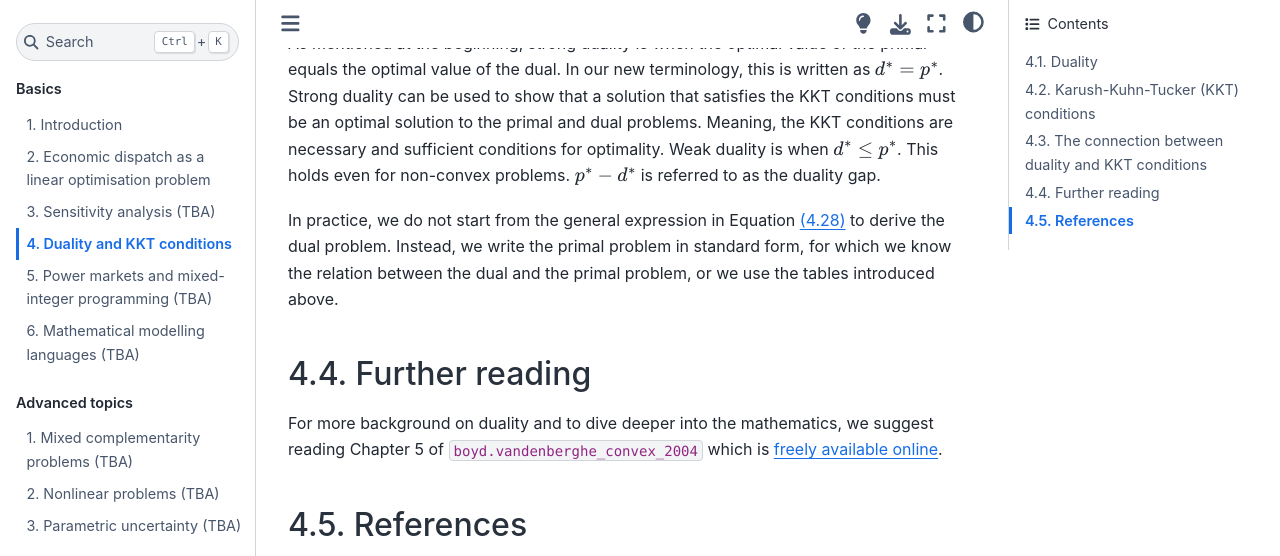
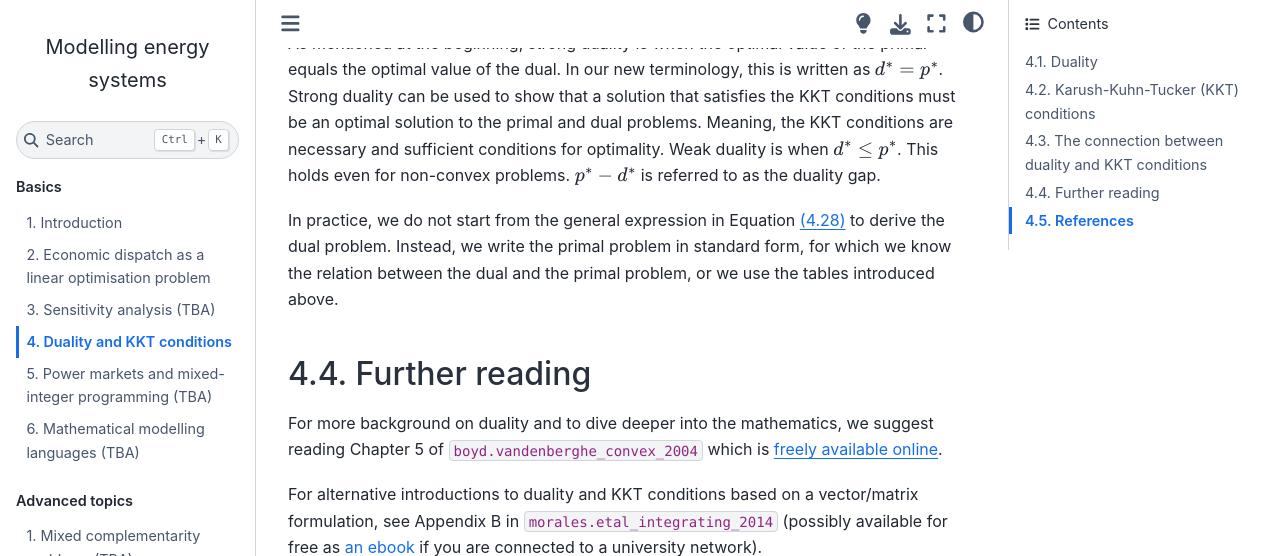
Before and after one commit to sjpfenninger/modelling-energy-systems, a Jupyter Book: the page built from basics/duality-kkts.md, in a window 1280 px wide and 900 px high, scrolled down 18089 px, cut to the strip 0-556 px from the top of the window. Built offline with Jupyter Book 1.0.4 settings and Sphinx 7.4.7 and the Sphinx Book theme 1.1.4, drawn with Linux system fonts in a browser that asks for light colours; comment, search, counter and statistics services are not loaded; cross-references to code outside the pages are shown as plain code; some of the changed lines change nothing that is shown.

Commit message:
Add Morales ref

````diff
--- a/basics/duality-kkts.md
+++ b/basics/duality-kkts.md
@@ -456,6 +456,8 @@
 
 For more background on duality and to dive deeper into the mathematics, we suggest reading Chapter 5 of {cite:t}`boyd.vandenberghe_convex_2004` which is [freely available online](https://web.stanford.edu/~boyd/cvxbook/bv_cvxbook.pdf).
 
+For alternative introductions to duality and KKT conditions based on a vector/matrix formulation, see Appendix B in {cite:t}`morales.etal_integrating_2014` (possibly available for free as [an ebook](https://link.springer.com/book/10.1007/978-1-4614-9411-9) if you are connected to a university network).
+
 ## References
 
 ```{bibliography}
--- a/references.bib
+++ b/references.bib
@@ -42,3 +42,19 @@
   isbn = {978-0-521-83378-3},
   langid = {english}
 }
+
+@book{morales.etal_integrating_2014,
+  title = {Integrating {{Renewables}} in {{Electricity Markets}}: {{Operational Problems}}},
+  shorttitle = {Integrating {{Renewables}} in {{Electricity Markets}}},
+  author = {Morales, Juan M. and Conejo, Antonio J. and Madsen, Henrik and Pinson, Pierre and Zugno, Marco},
+  year = {2014},
+  series = {International {{Series}} in {{Operations Research}} \& {{Management Science}}},
+  volume = {205},
+  publisher = {Springer US},
+  address = {Boston, MA},
+  doi = {10.1007/978-1-4614-9411-9},
+  urldate = {2024-09-10},
+  copyright = {https://www.springernature.com/gp/researchers/text-and-data-mining},
+  isbn = {978-1-4614-9410-2 978-1-4614-9411-9},
+  langid = {english},
+}
````
